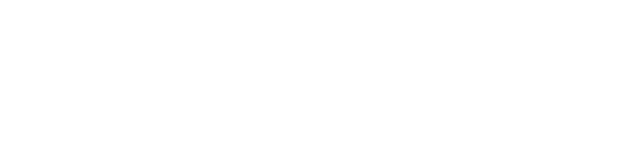
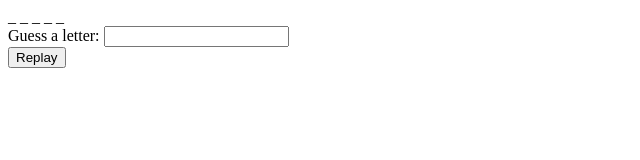
Before and after one commit to kadirgulec/FindTheWord, a plain HTML site: page index.html in a window 1280 px wide. Shown: the whole page, without its empty margins (0-640 px from the left). Drawn offline with Linux system fonts and the light colour scheme.

Commit message:
changes in index.html

```diff
--- a/index.html
+++ b/index.html
@@ -9,8 +9,9 @@
 <body>
     <main>
         <div id="wordAndButtons">
-            <div id="word"></div>
-            <div id="buttons"></div>
+            <div id="word">_ _ _ _ _</div>
+            <div id="guess">Guess a letter: <input type="text"></div>
+            <div id="buttons"><button>Replay</button></div>
         </div>
         <div id="theMan"></div>
     </main>
```
